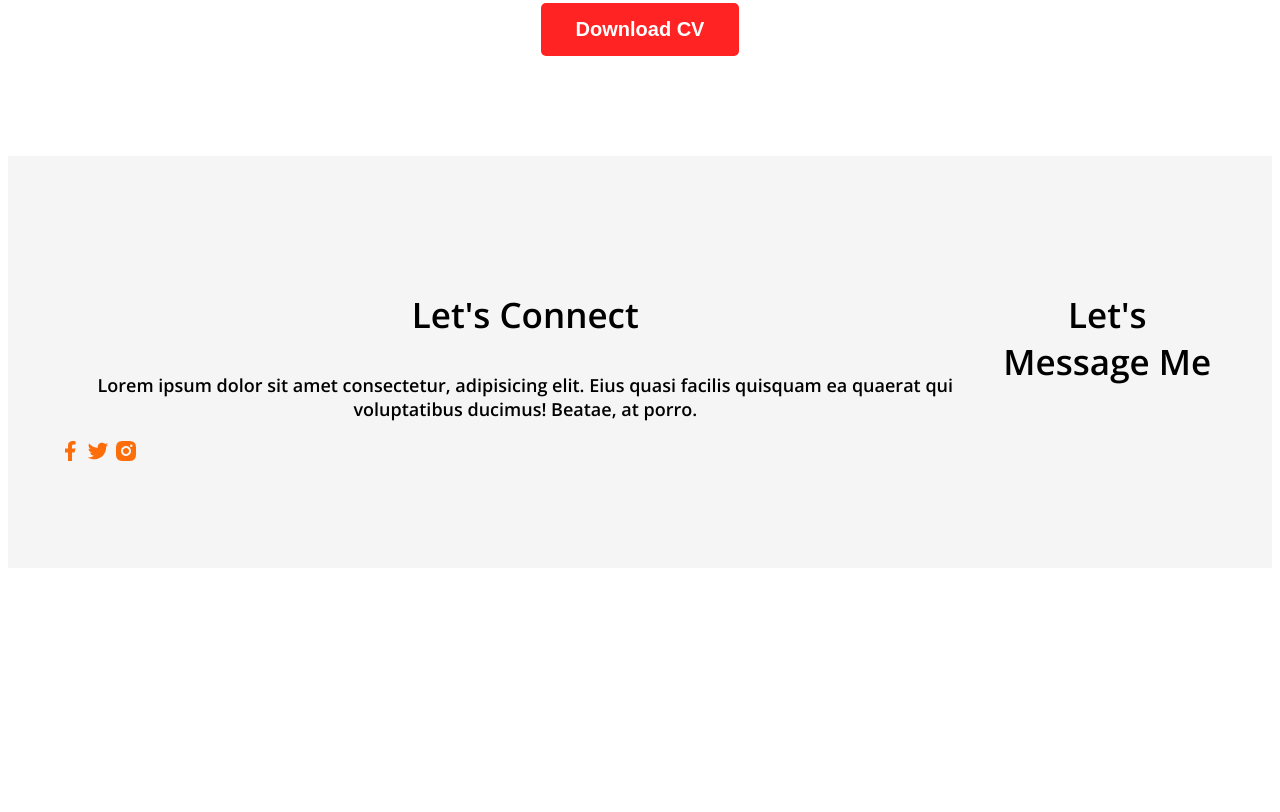
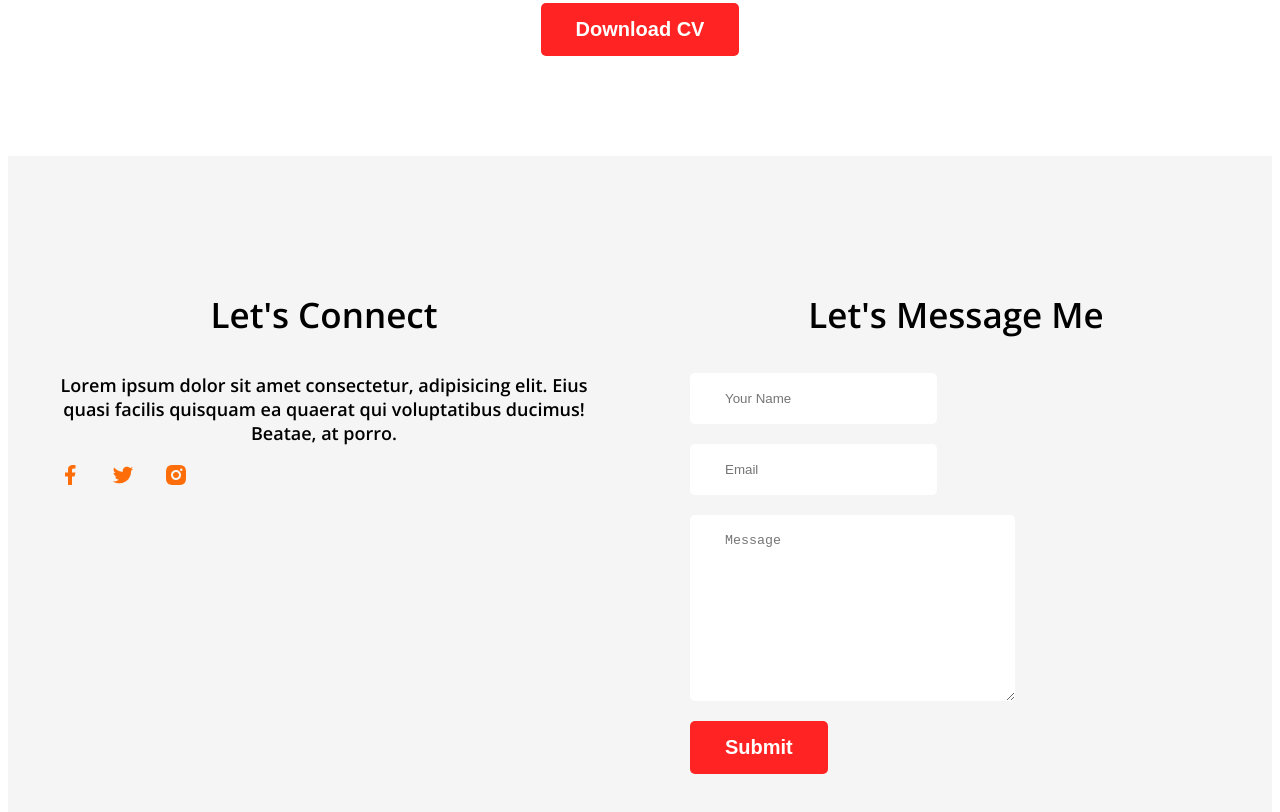
Before and after one commit to ziaislam375/web-developer, a plain HTML site: page index.html in a window 1280 px wide. Shown: the part 3169-3981 px from the top of the page. Before the commit the page ends 3745 px from the top, so only its background shows below. Drawn offline with nearby package versions, Linux system fonts and the light colour scheme.

Commit message:
added footer

```diff
--- a/index.html
+++ b/index.html
@@ -146,6 +146,11 @@
         </div>
         <div class="footer-column">
             <h3 class="section-title">Let's Message Me</h3>
+           <form class="contact" action="">
+            <input type="text" name="" id="" placeholder="Your Name">
+            <input type="email" name="" id="" placeholder="Email">
+            <textarea name="" id="" cols="30" rows="10" placeholder="Message"></textarea>
+            <input class="btn-primary" type="submit" value="Submit"></form>
         </div>
     </footer>
 </body>
--- a/styles/portfolio.css
+++ b/styles/portfolio.css
@@ -139,4 +139,21 @@ footer{
     background: whitesmoke;
     margin-top: 100px;
     padding: 100px 50px;
+    gap: 100px;
 }
+.footer-column{
+    width: 50%;
+}
+.social-link a{
+    margin-right: 25px;
+
+}
+.contact input[type="text"], .contact input[type="email"], textarea{
+    display: block;
+    margin-bottom: 20px;
+    padding: 18px 35px;
+    color: rgb(58, 56, 53);
+    border-radius: 5px;
+    border: 0;
+    background: white;
+}
```
